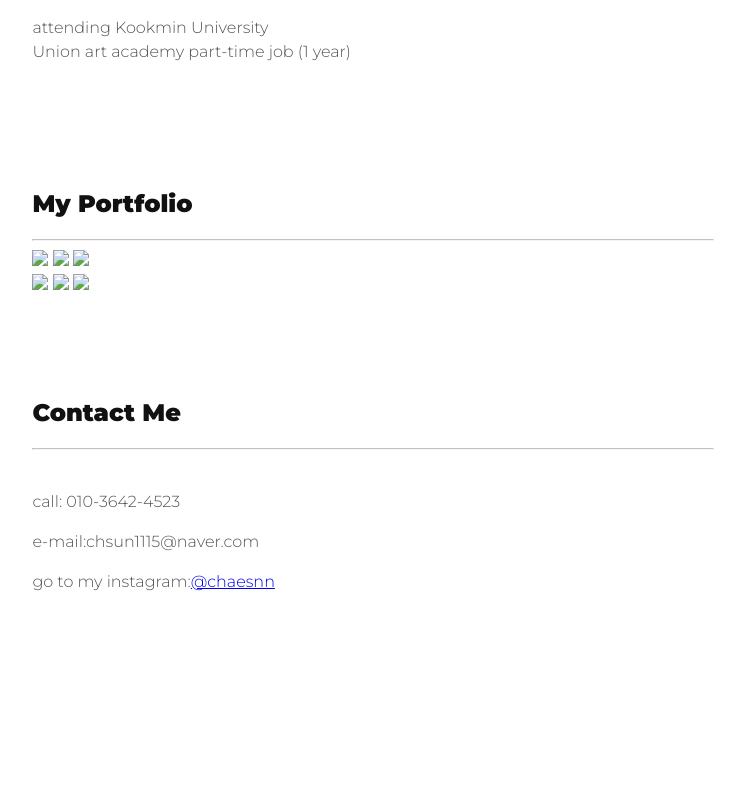
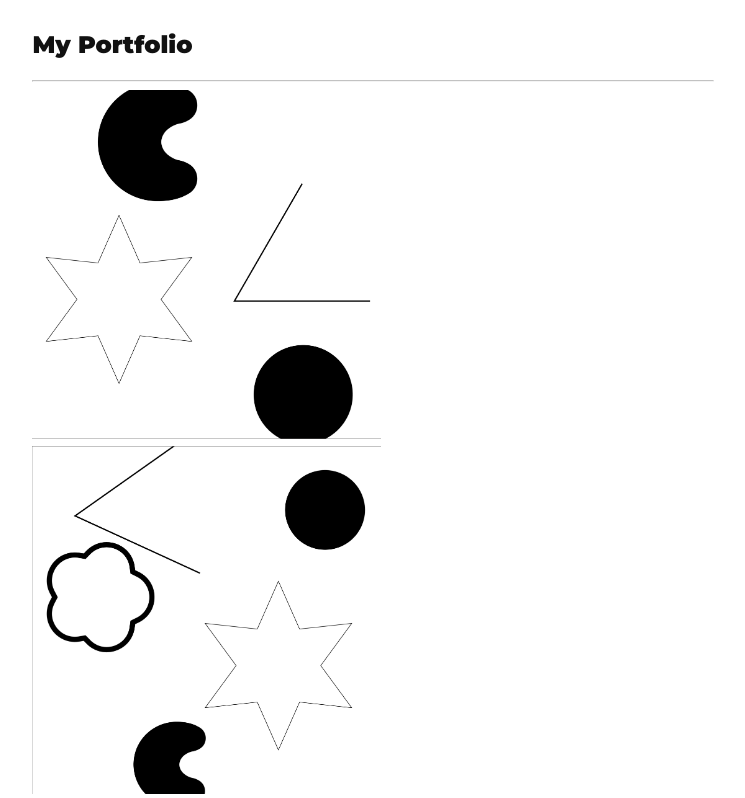
Before and after one commit to chsun1115/chaesun-code, a plain HTML site: page index.html in a window 1280 px wide. Shown: the part 1398-2196 px from the top of the page, without its empty margins (510-1255 px from the left). Before the commit the page ends 2132 px from the top, so only its background shows below. Drawn offline with Linux system fonts and the light colour scheme; files that its build step writes are made by us from their sources.

Commit message:
Update index.html

```diff
--- a/index.html
+++ b/index.html
@@ -42,8 +42,8 @@
   <header class="header" style="padding:128px 16px" id="home">
     <h1 class="header01"><b>Lim Chaesun</b></h1>
     <p>Student.</p>
-    <img src="image/profile.png" class="profile" style="display:block;width:30%;margin:auto;">
-    <img src="image/profile.png" class="profile02" width="500" height="666">
+    <img src="profile.png" class="profile" style="display:block;width:30%;margin:auto;">
+    <img src="profile.png" class="profile02" width="500" height="666">
   </header>
 
 
@@ -71,15 +71,15 @@
         <!-- Grid for photos -->
         <div class="row" style="margin:0 -16px">
           <div class="half">
-            <img src="image/image01.png" style="width:100%">
-            <img src="image/image02.png" style="width:100%">
-            <img src="image/image03.png" style="width:100%">
+            <img src="image01.png" style="width:100%">
+            <img src="image02.png" style="width:100%">
+            <img src="image03.png" style="width:100%">
           </div>
 
           <div class="half">
-            <img src="image/image04.png" style="width:100%">
-            <img src="image/image05.png" style="width:100%">
-            <img src="image/image06.png" style="width:100%">
+            <img src="image04.png" style="width:100%">
+            <img src="image05.png" style="width:100%">
+            <img src="image06.png" style="width:100%">
           </div>
         <!-- End photo grid -->
         </div>
```
